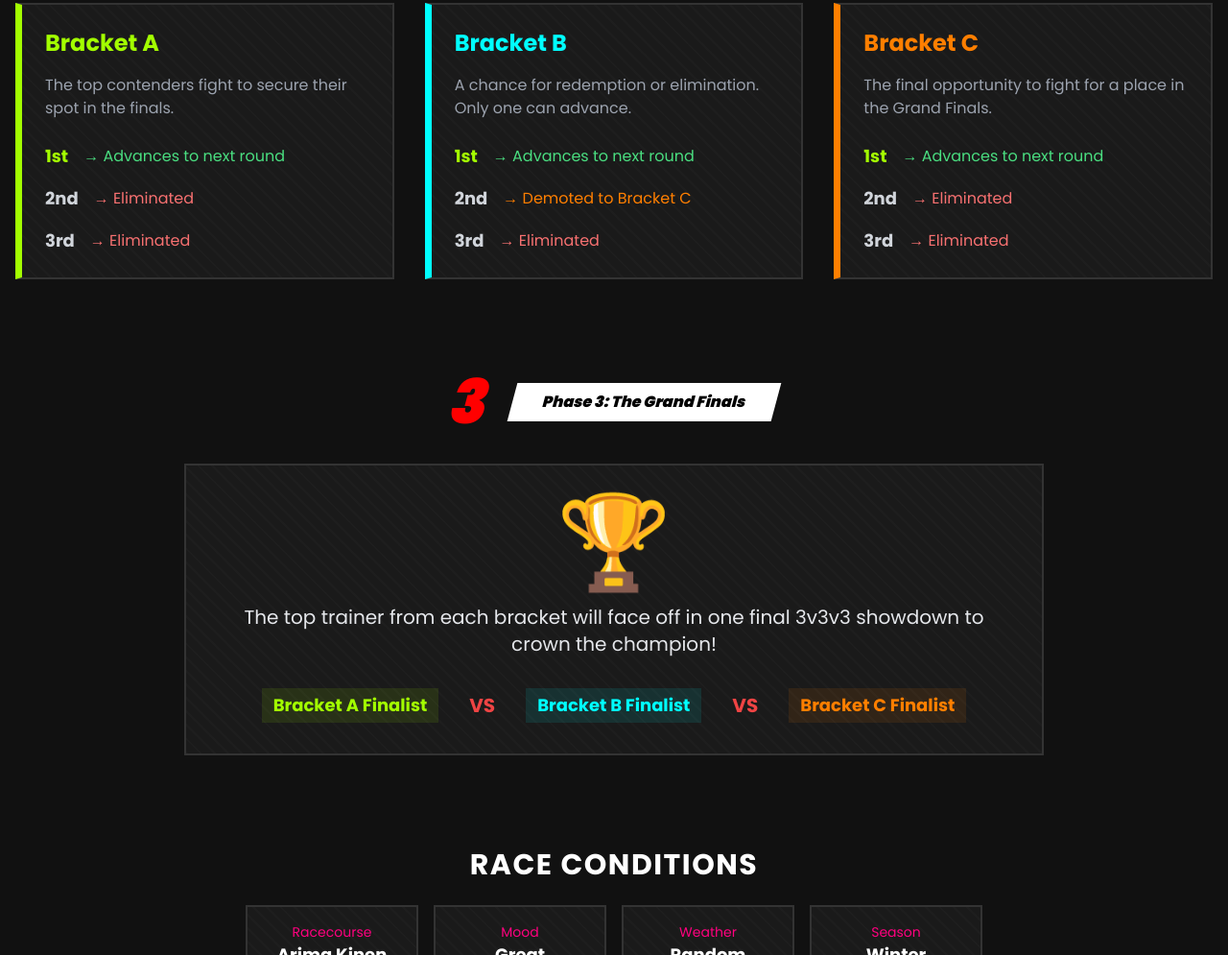
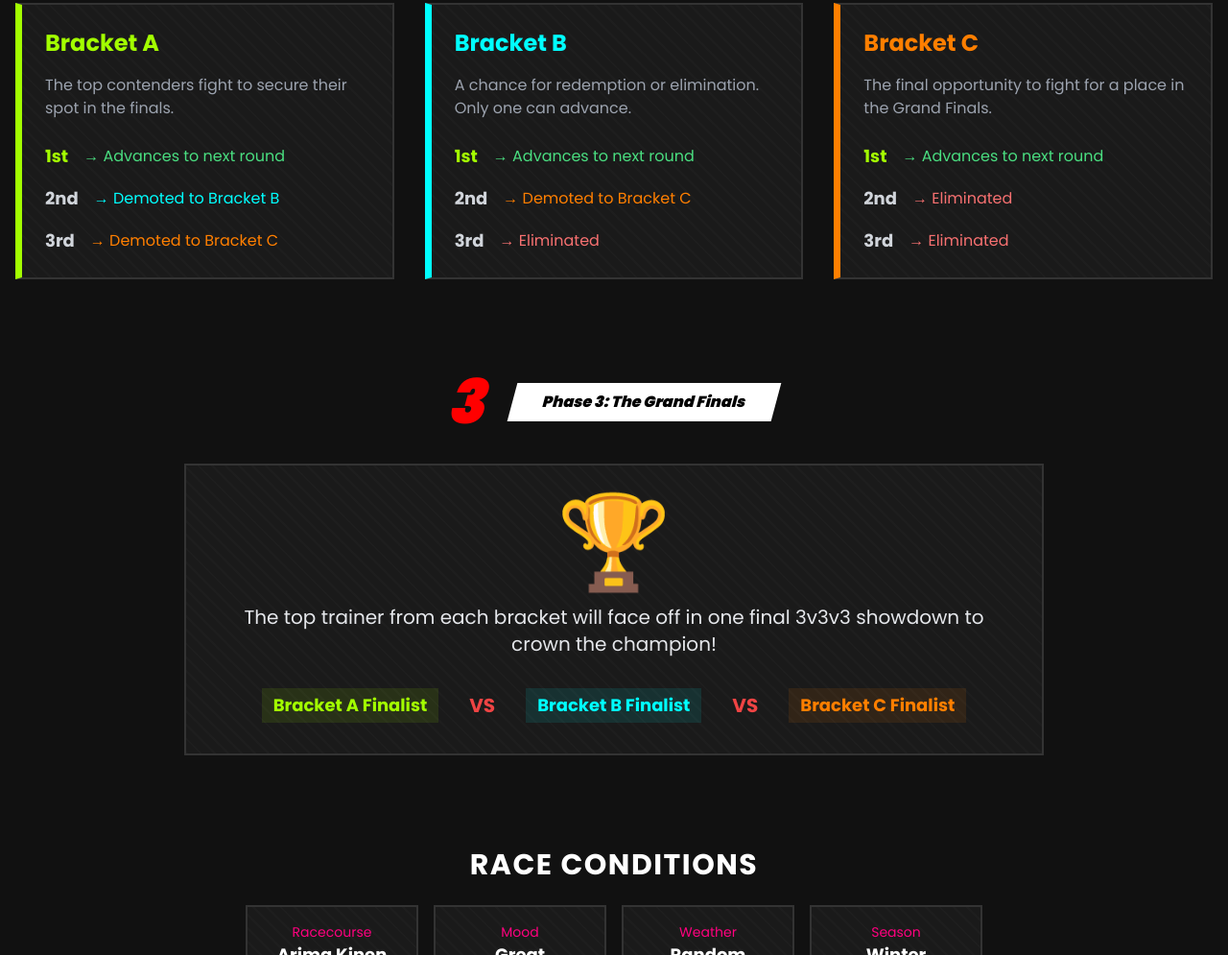
Before and after one commit to eri-james/muramerdekacup2025, a plain HTML site: page index.html in a window 1280 px wide. Shown: the part 1673-2668 px from the top of the page at 96% size. Drawn offline with nearby package versions, Linux system fonts and the light colour scheme.

Commit message:
Add files via upload

```diff
--- a/index.html
+++ b/index.html
@@ -301,8 +301,8 @@
                         <p class="text-gray-400 mb-6 flex-grow">The top contenders fight to secure their spot in the finals.</p>
                         <div class="space-y-4">
                             <div class="flex items-center"><span class="font-bold text-lg mr-4" style="color: var(--lime)">1st</span> <span class="text-green-400">→ Advances to next round</span></div>
-                            <div class="flex items-center"><span class="font-bold text-lg mr-4 text-gray-300">2nd</span> <span class="text-red-400">→ Eliminated</span></div>
-                            <div class="flex items-center"><span class="font-bold text-lg mr-4 text-gray-300">3rd</span> <span class="text-red-400">→ Eliminated</span></div>
+                            <div class="flex items-center"><span class="font-bold text-lg mr-4 text-gray-300">2nd</span> <span style="color: var(--cyan)">→ Demoted to Bracket B</span></div>
+                            <div class="flex items-center"><span class="font-bold text-lg mr-4 text-gray-300">3rd</span> <span style="color: var(--orange)">→ Demoted to Bracket C</span></div>
                         </div>
                     </div>
                     <!-- Bracket B Card -->
```
